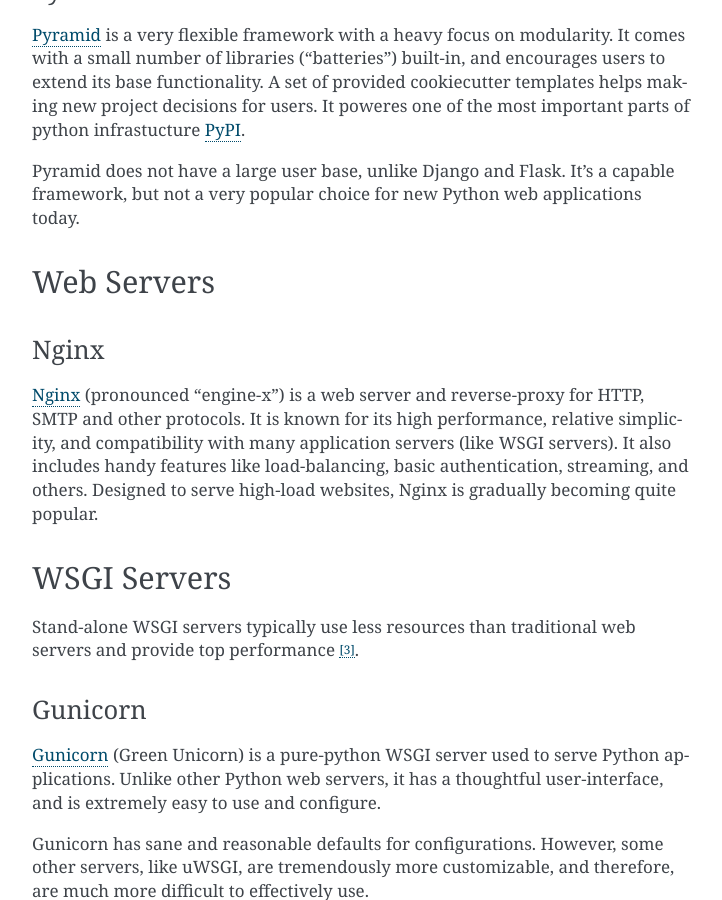
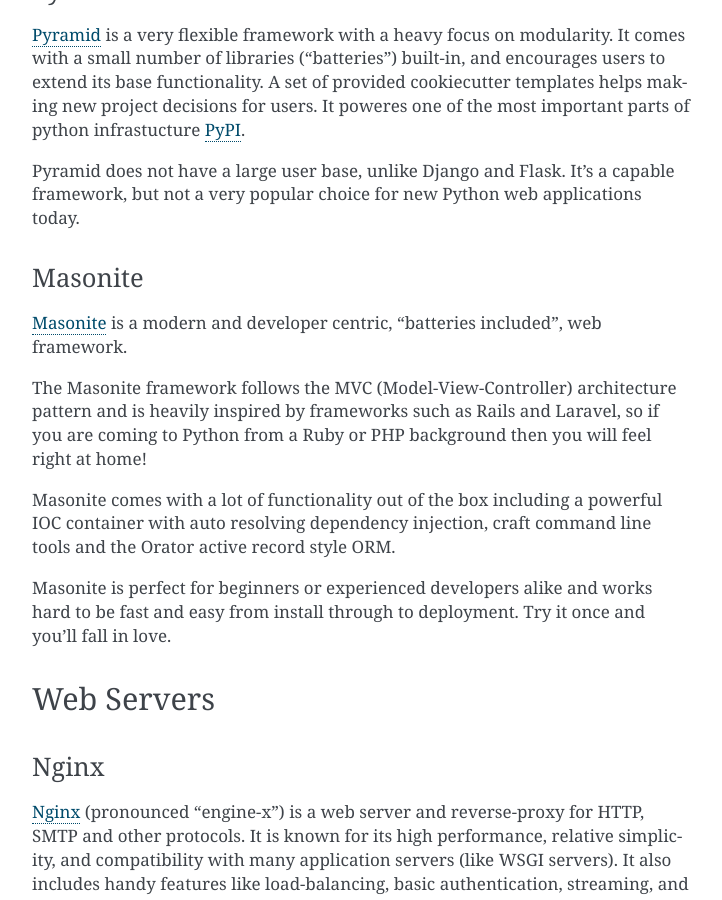
Before and after one commit to realpython/python-guide, a Sphinx documentation site: the page built from docs/scenarios/web.rst, in a window 1280 px wide and 900 px high, scrolled down 3008 px. Shown: the whole window, without its empty margins (388-1110 px from the left). Built offline with Sphinx 7.4.7, drawn with Linux system fonts in a browser that asks for light colours; a script that is not in the unit is left out.

Commit message:
Update web.rst
Add Masonite to web frameworks.

```diff
--- a/docs/scenarios/web.rst
+++ b/docs/scenarios/web.rst
@@ -128,6 +128,17 @@
 Pyramid does not have a large user base, unlike Django and Flask. It's a
 capable framework, but not a very popular choice for new Python web
 applications today.
+
+Masonite
+--------
+
+`Masonite <https://masoniteproject.com/>`_ is a modern and developer centric, "batteries included", web framework.
+
+The Masonite framework follows the MVC (Model-View-Controller) architecture pattern and is heavily inspired by frameworks such as Rails and Laravel, so if you are coming to Python from a Ruby or PHP background then you will feel right at home!
+
+Masonite comes with a lot of functionality out of the box including a powerful IOC container with auto resolving dependency injection, craft command line tools and the Orator active record style ORM.
+
+Masonite is perfect for beginners or experienced developers alike and works hard to be fast and easy from install through to deployment. Try it once and you’ll fall in love.
 
 Web Servers
 :::::::::::
```
